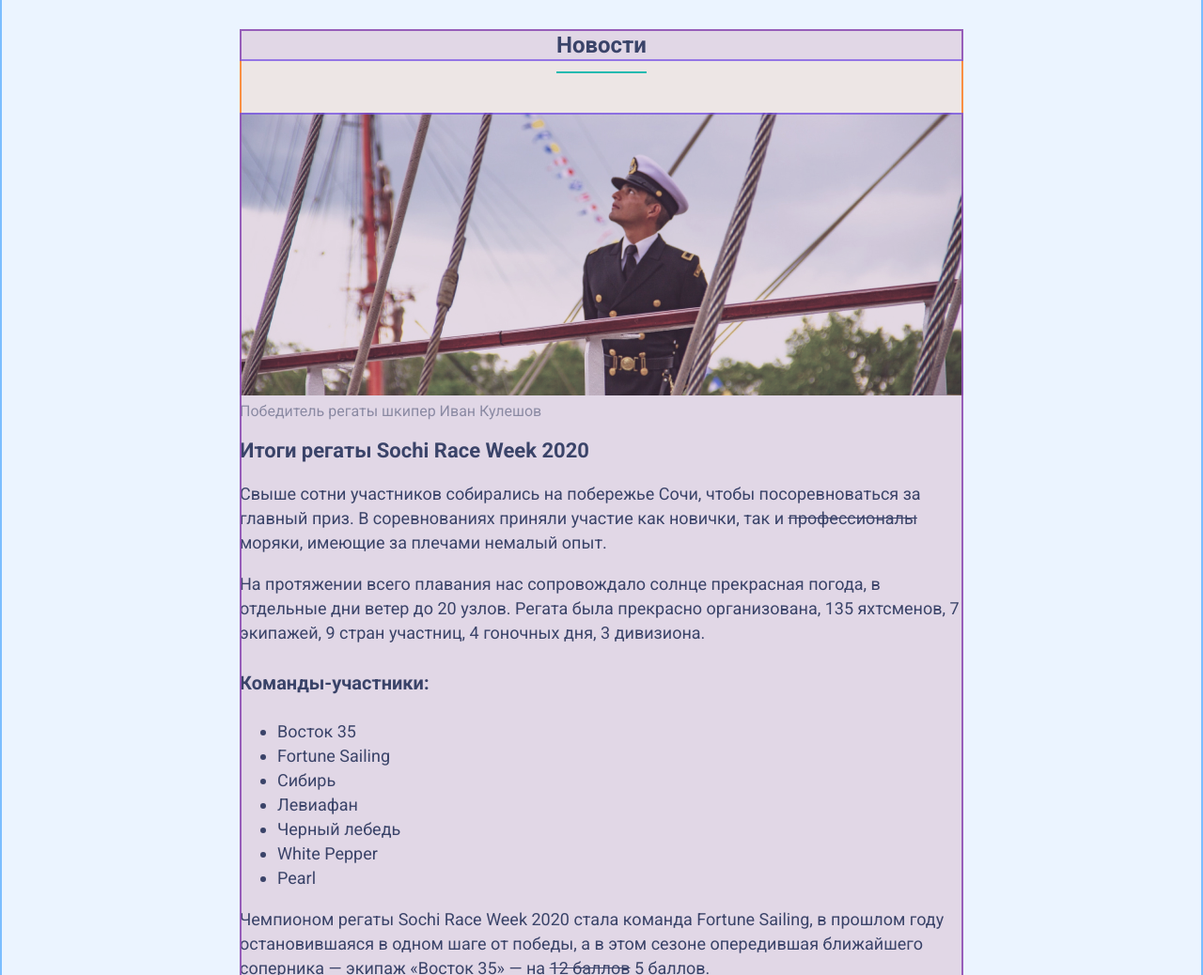
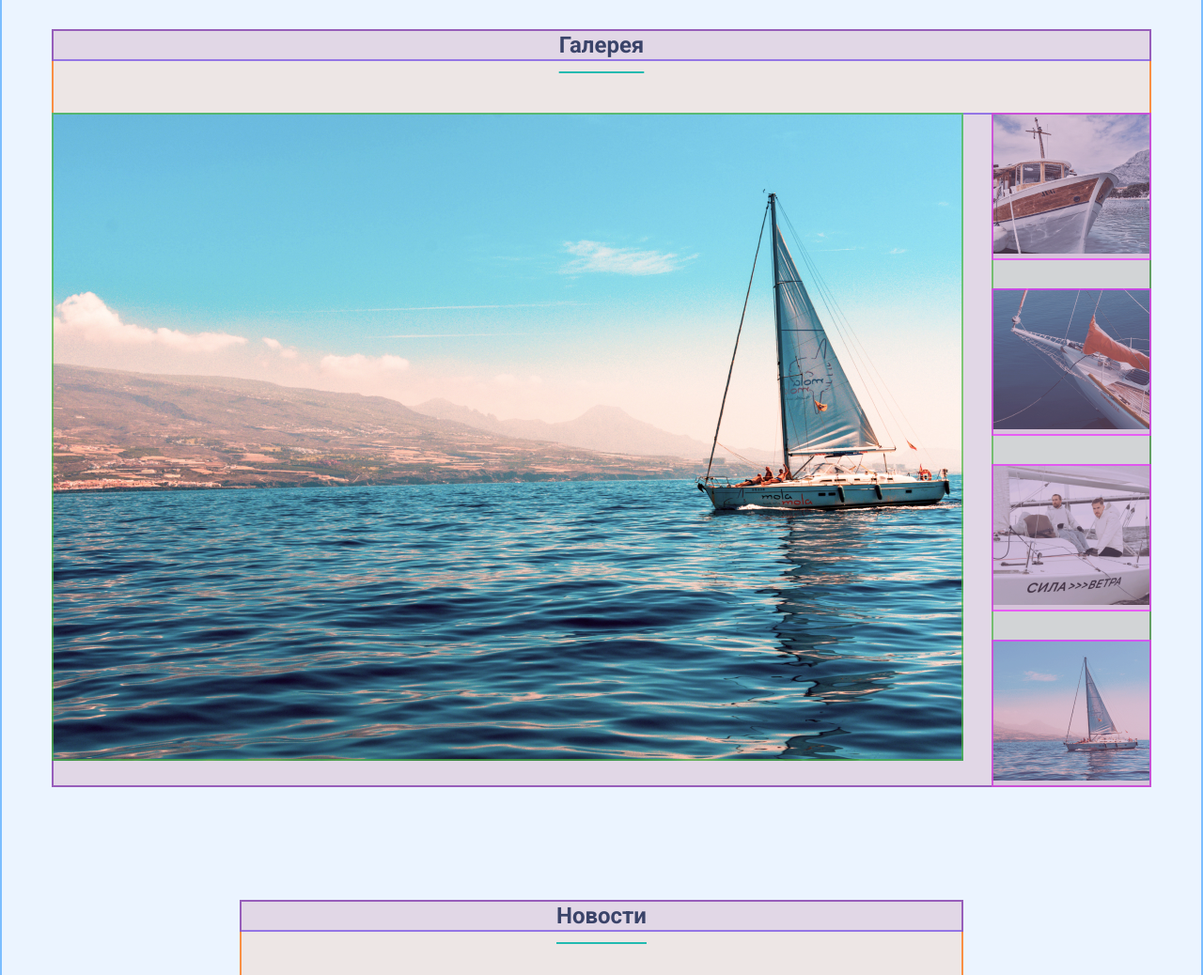
Before and after one commit to f4lconet/sailclub-website, a plain HTML site: page index.html in a window 1280 px wide. Shown: the part 1620-2658 px from the top of the page at 94% size. Drawn offline with Linux system fonts and the light colour scheme.

Commit message:
+gallery on the main page

```diff
--- a/css/outline-settings.css
+++ b/css/outline-settings.css
@@ -3,6 +3,16 @@
 */
 :root {
   --outline-hint-scale: 0;
+}
+
+/*
+  - Cмысловой раздел галереи должен иметь класс "gallery".
+  - Сеточные блоки галереи "большое изображение" и "список миниатюр" должны находиться на 4 уровне вложенности от body.
+  - Сеточные блоки галереи "элементы списка миниатюр" должны находиться на 5 уровне вложенности от body.
+*/
+.gallery {
+  --outline-4-enabled: 1;
+  --outline-5-enabled: 1;
 }
 
 /*
--- a/css/style.css
+++ b/css/style.css
@@ -102,6 +102,43 @@ body {
     text-decoration-thickness: 2px;
     text-underline-offset: 20px;
 }
+
+.gallery {
+    width: 1170px;
+    margin: 0 auto;
+    margin-bottom: 120px;
+}
+
+.gallery-title {
+    text-align: center;
+    margin: 0 auto;
+    margin-bottom: 55px;
+}
+
+.gallery-container {
+    display: flex;
+    justify-content: space-between;
+}
+
+.gallery-main-item {
+    margin-right: auto;
+    height: min-content;
+}
+
+.gallery-list {
+    list-style: none;
+    margin: 0;
+    padding: 0;
+}
+
+.gallery-list-item {
+    margin-bottom: 30px;
+}
+
+.gallery-list-item:nth-last-child(1) {
+    margin-bottom: 0;
+}
+
 
 .news {
     font-weight: 400;
--- a/index.html
+++ b/index.html
@@ -2,13 +2,13 @@
 <html lang="ru">
   <head>
     <meta charset="utf-8">
+    <title>Яхт-клуб "Под парусом"</title>
+    <link href="css/style.css" rel="stylesheet">
+    <link href="css/outline.css" rel="stylesheet">
+    <link href="css/outline-settings.css" rel="stylesheet">
     <link rel="preconnect" href="https://fonts.googleapis.com">
     <link rel="preconnect" href="https://fonts.gstatic.com" crossorigin>
     <link href="https://fonts.googleapis.com/css2?family=Roboto:ital,wght@0,100;0,300;0,400;0,500;0,700;0,900;1,100;1,300;1,400;1,500;1,700;1,900&display=swap" rel="stylesheet">
-    <link href="css/style.css" rel="stylesheet">
-    <link href="css/outline.css" rel="stylesheet">
-    <link href="css/outline-settings.css" rel="stylesheet">
-    <title>Яхт-клуб "Под парусом"</title>
   </head>
 
   <body>
@@ -70,6 +70,20 @@
                     конечно, море!</p>
             </div>
             <img src="img/kids-on-yacht.jpg" width="600" alt="Дети, отдыхающие на яхте с родителями">
+        </section>
+
+        <section class="gallery">
+            <h2 class="reviews-title gallery-title">Галерея</h2>
+            <div class="gallery-container">
+                <img src="img/gallery-photo-1.jpg" width="970px" alt="" class="gallery-main-item">
+                <ul class="gallery-list">
+                    <li class="gallery-list-item"><img src="img/gallery-photo-2.jpg" width="170px" alt=""></li>
+                    <li class="gallery-list-item"><img src="img/gallery-photo-3.jpg" width="170px" alt=""></li>
+                    <li class="gallery-list-item"><img src="img/gallery-photo-4.jpg" width="170px" alt=""></li>
+                    <li class="gallery-list-item"><img src="img/gallery-photo-5.jpg" width="170px" alt=""></li>
+                </ul>
+
+            </div>
         </section>
 
         <section class="news">
```
Also changed, not shown: img/gallery-photo-1.jpg (added), img/gallery-photo-2.jpg (added), img/gallery-photo-3.jpg (added), img/gallery-photo-4.jpg (added), img/gallery-photo-5.jpg (added).
